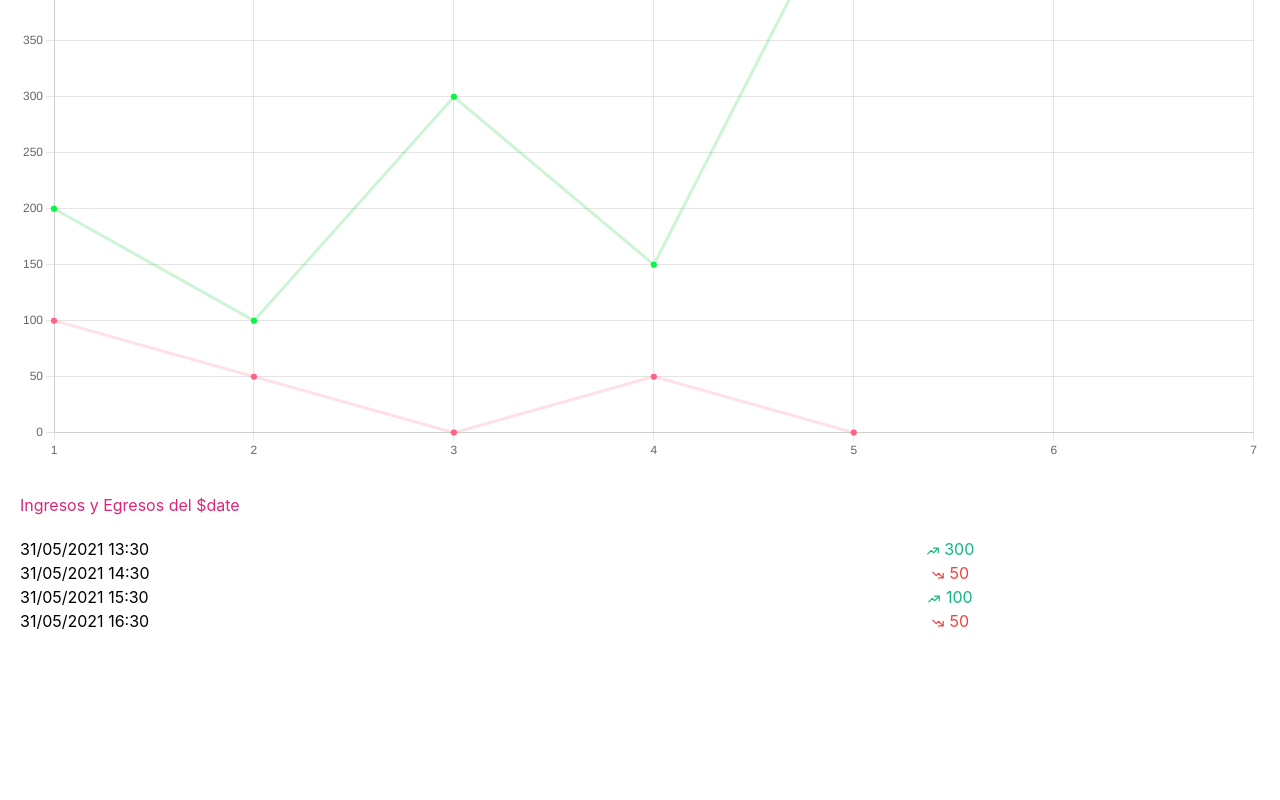
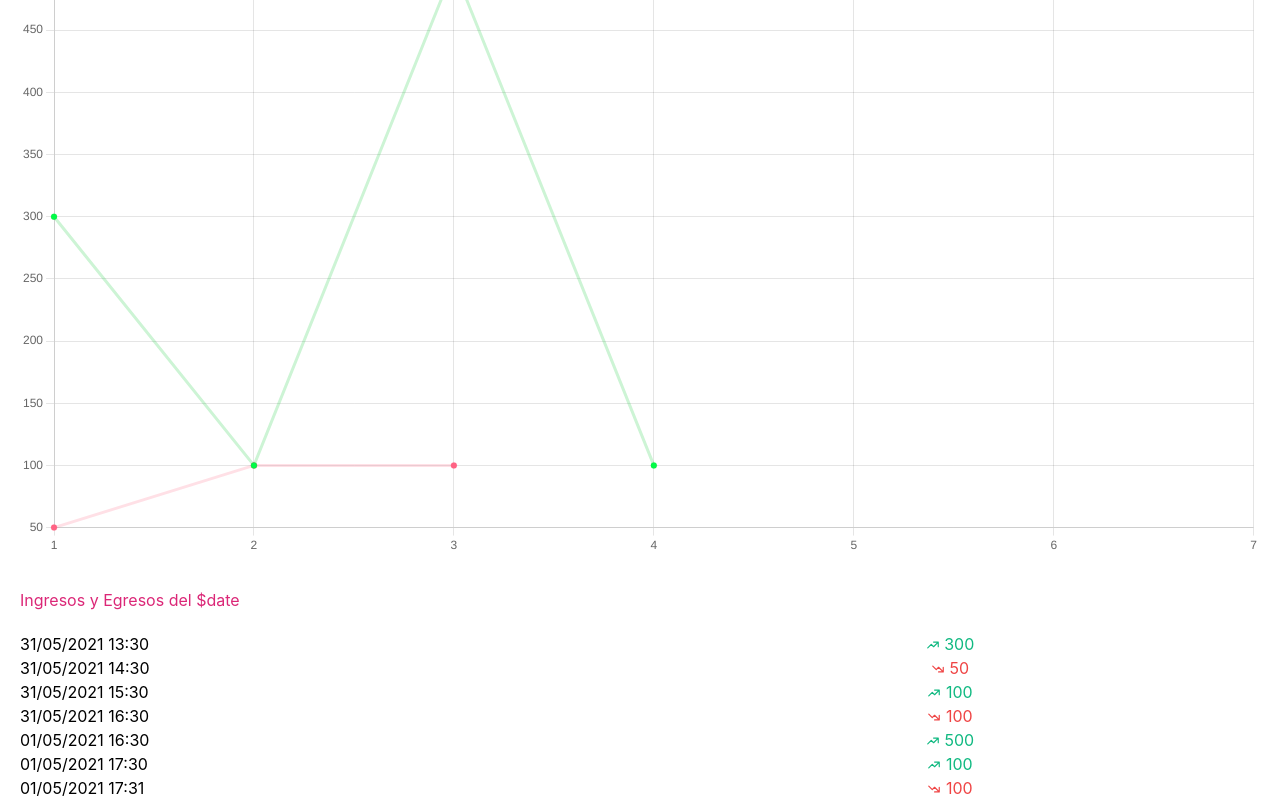
Before and after one commit to rigobertoalag/ahorros-ds, a React (Create React App) app: page /view-ahorro in a window 1280 px wide. Shown: the part 239-1039 px from the top of the page. Before the commit the page ends 872 px from the top, so only its background shows below. Built offline with nearby package versions, Linux system fonts and the light colour scheme; the HTML template or start-up script is replaced by a standard one.

Commit message:
Minimal changes in vabyd page

```diff
--- a/src/pages/ViewAhorroByDate.js
+++ b/src/pages/ViewAhorroByDate.js
@@ -1,11 +1,12 @@
-import React, { useState } from 'react'
+import React, { useState,useEffect } from 'react'
+import { Link } from 'react-router-dom'
 import { Line } from 'react-chartjs-2'
-import {TrendingUpIcon, TrendingDownIcon} from '@heroicons/react/outline'
+import { TrendingUpIcon, TrendingDownIcon,ArrowLeftIcon} from '@heroicons/react/outline'
 
 export default function ViewAhorroByDate() {
-    const [date, getDate] = useState(['1', '2', '3', '4', '5', '6', '7']);
-    const [entries, getEntries] = useState([200, 100, 300, 150, 500]);
-    const [withdraw, geWithdraw] = useState([100, 50, 0, 50, 0]);
+    const [date] = useState(['1', '2', '3', '4', '5', '6', '7']); //Ejenmplo por semana
+    const [entries, getEntries] = useState([]);
+    const [withdraw, getWithdraw] = useState([]);
 
     const entriesAndWithdraw = [
         {
@@ -27,14 +28,40 @@ export default function ViewAhorroByDate() {
             type: 'entry'
         },
         {
-            id: 2,
+            id: 4,
             date: '31/05/2021 16:30',
-            quantity: 50,
+            quantity: 100,
+            type: 'withdraw'
+        },
+        {
+            id: 5,
+            date: '01/05/2021 16:30',
+            quantity: 500,
+            type: 'entry'
+        },
+        {
+            id: 6,
+            date: '01/05/2021 17:30',
+            quantity: 100,
+            type: 'entry'
+        },
+        {
+            id: 7,
+            date: '01/05/2021 17:31',
+            quantity: 100,
             type: 'withdraw'
         },
     ]
 
-    console.log(entriesAndWithdraw)
+    useEffect(() => {
+        const entries = entriesAndWithdraw.filter(ew => ew.type === 'entry');
+        const e = entries.map(e => e.quantity)
+        getEntries(e)
+
+        const withdraw = entriesAndWithdraw.filter(ew => ew.type === 'withdraw');
+        const w = withdraw.map(w => w.quantity)
+        getWithdraw(w)
+    },[]);
 
     const data = {
         labels: date, //Datos dinamicos
@@ -58,6 +85,7 @@ export default function ViewAhorroByDate() {
 
     return (
         <div className="mt-20">
+            <Link to="/list-ahorros"><ArrowLeftIcon className="-mt-3 mx-5 w-1/12 text-pink-600"/></Link>
             <div className="mx-5">
                 <Line data={data} />
             </div>
@@ -75,7 +103,7 @@ export default function ViewAhorroByDate() {
                                 {ew.type === 'entry' ?
                                     <ul className="text-green-500"><TrendingUpIcon className="w-3.5 inline" /> {ew.quantity}</ul>
                                     :
-                                    <ul className="text-red-500"><TrendingDownIcon className="w-3.5 inline"/> {ew.quantity}</ul>
+                                    <ul className="text-red-500"><TrendingDownIcon className="w-3.5 inline" /> {ew.quantity}</ul>
                                 }
                             </div>
                         </div>
@@ -85,26 +113,3 @@ export default function ViewAhorroByDate() {
         </div>
     )
 }
-
-/*
-var entriesFilter = entriesAndWithdraw.filter(function (el) {
-        return el.type === 'entry';
-    });
-
-    var withdrawFilter = entriesAndWithdraw.filter(function (el) {
-        return el.type === 'withdraw';
-    });
-
-    console.log('entriesFilter', entriesFilter);
-    console.log('withdrawFilter', withdrawFilter);
-
-    const setEntryOrWithdraw = (entriesAndWithdraw) => {
-        if (!entriesAndWithdraw) {
-            console.log('nada que mostrar')
-        } else {
-            const result = entriesAndWithdraw.filter(entry => entry === 'entry');
-            console.log(result);
-            console.log('todo chido')
-        }
-    }
-*/
```
